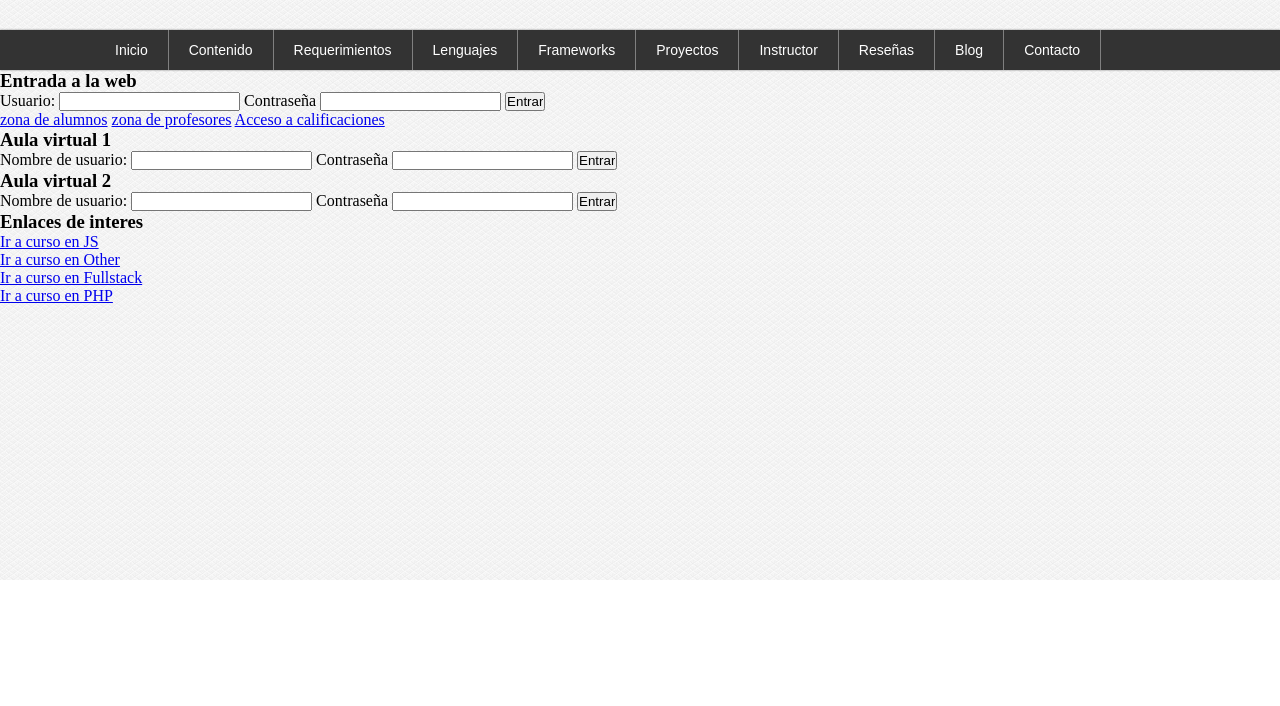
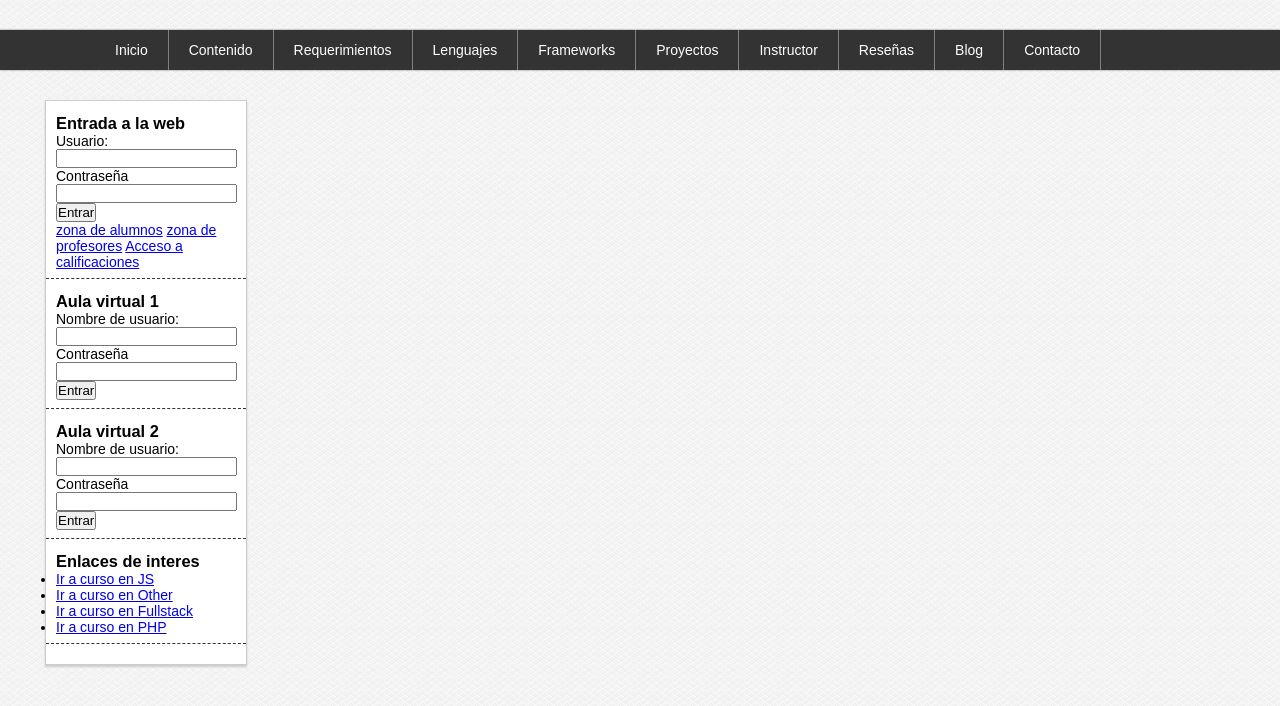
Before and after one commit to KevDanCC/masterCSSResponsive, a plain HTML site: page index.html in a window 1280 px wide. Shown: the part 220-926 px from the top of the page. Before the commit the page ends 800 px from the top, so only its background shows below. Drawn offline with Linux system fonts and the light colour scheme.

Commit message:
65. CSS para la barra lateral

```diff
--- a/css/styles.css
+++ b/css/styles.css
@@ -149,3 +149,43 @@ body {
     box-shadow: 0px 0px 6px #ccc inset;
     background-color: #f4f2f2;
 }
+
+
+
+
+
+/* Contenido */
+#content {
+    width: 1250px;
+    min-height: 1100px;
+    margin: 0px auto;
+}
+
+
+/* Barra lateral */
+#aside {
+    width: 200px;
+    float: left;
+    margin: 30px;
+    background-color: white;
+    border: 1px solid #ccc;
+    box-shadow: 0px 2px 2px #ccc;
+    font-family: sans-serif, Arial, Helvetica;
+
+}
+
+#aside .widget {
+    display: block;
+    width: 180px;
+    margin: 5px auto;
+    padding: 8px;
+    padding-left: 10px;
+    padding-right: 10px;
+    font-size: 14px;
+    border-bottom: 1px dashed #333333;
+
+}
+
+#aside .widget:last-child {
+    margin-bottom: 20px;
+}
```
